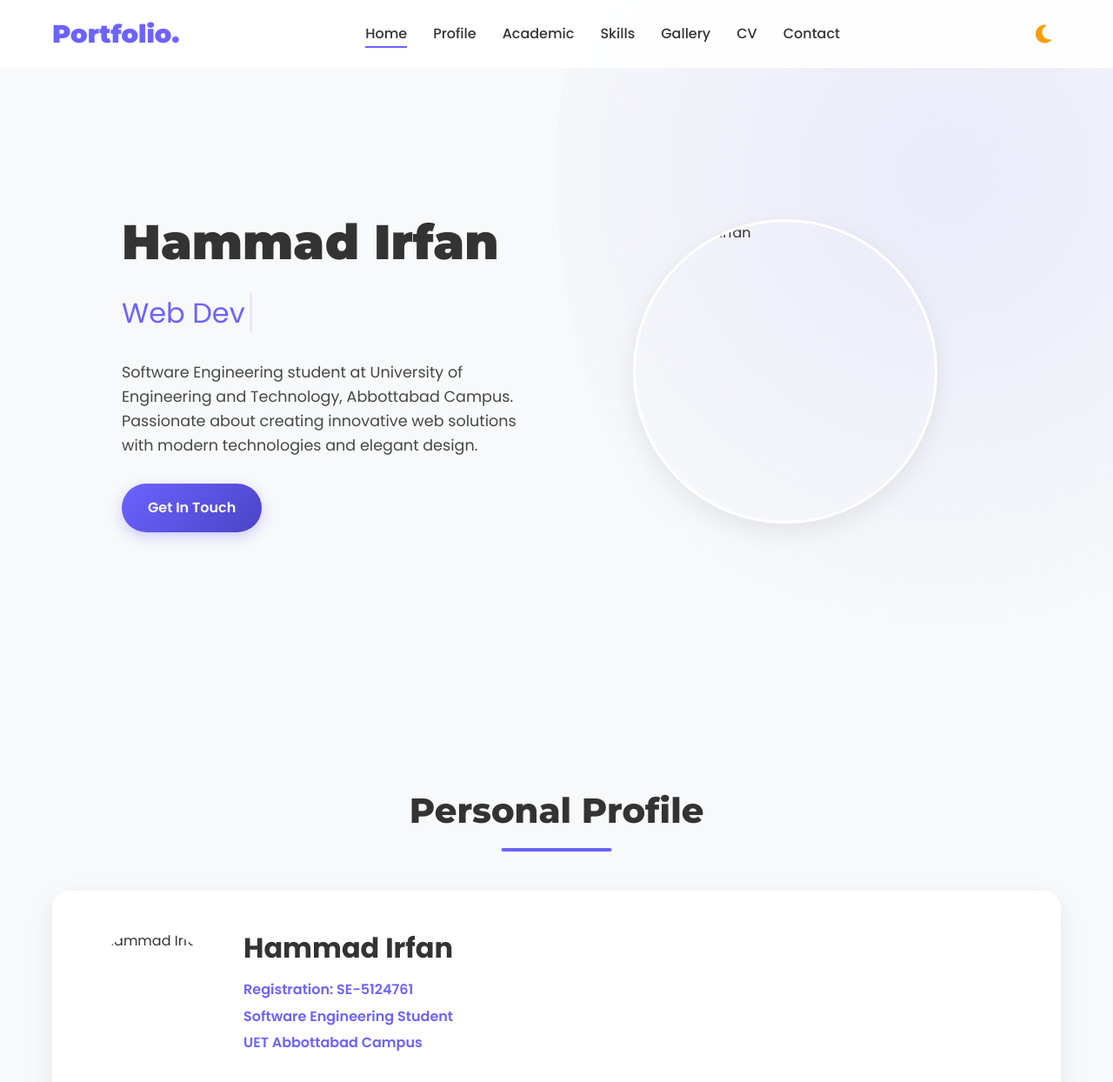
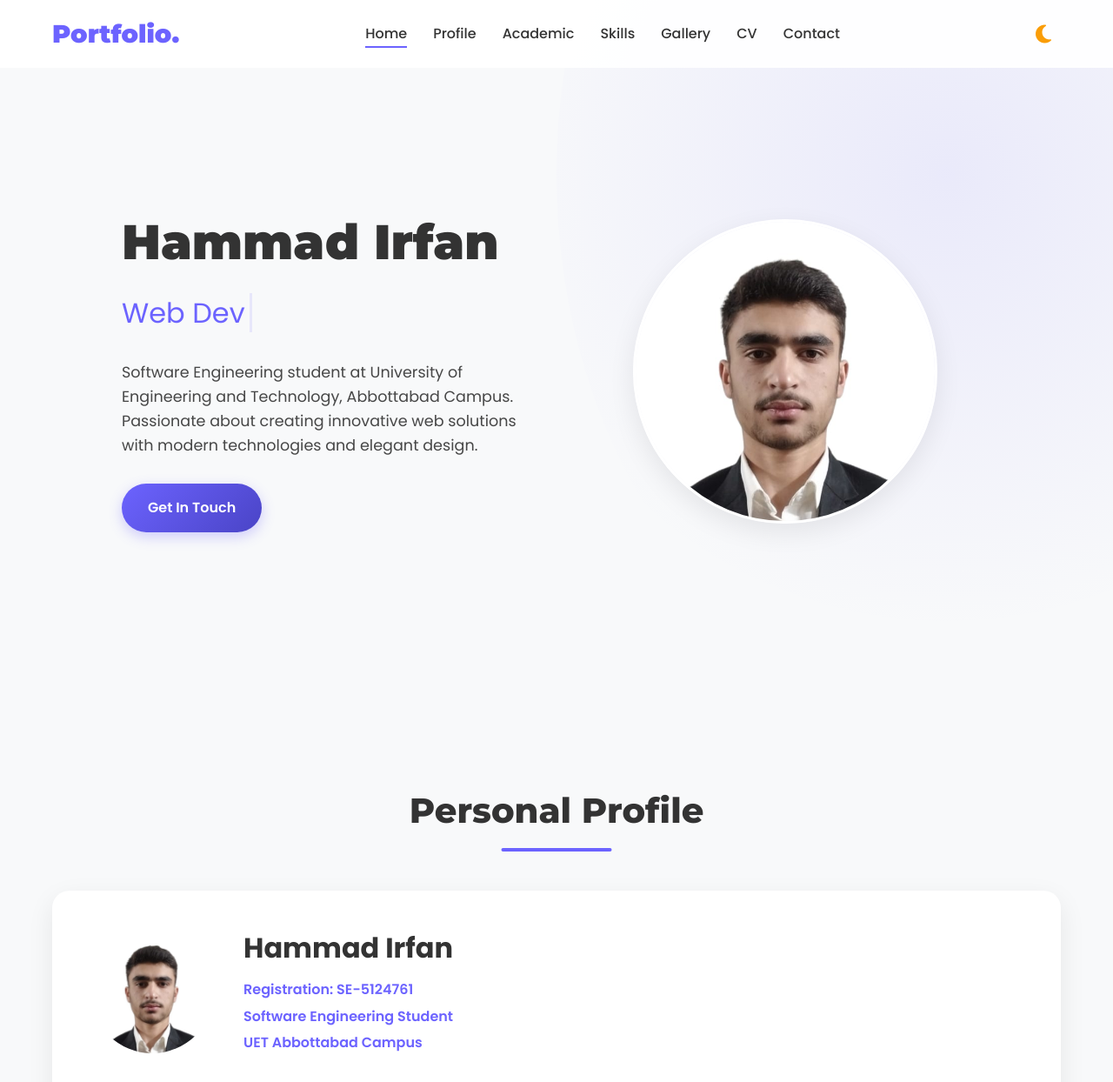
Before and after one commit to engr-hammadirfan/My-Portfolio, a plain HTML site: page index.html in a window 1280 px wide. Shown: the top 1244 px of the page at 87% size. Drawn offline with nearby package versions, Linux system fonts and the light colour scheme.

Commit message:
Update index.html

```diff
--- a/index.html
+++ b/index.html
@@ -61,7 +61,7 @@
           <div><a href="#contact" class="cta-button">Get In Touch</a></div>
         </div>
         <div class="hero-image">
-          <img src="IMG-20251202-WA0019.jpg" alt="Hammad Irfan" class="profile-img">
+          <img src="img.jpeg" alt="Hammad Irfan" class="profile-img">
         </div>
       </div>
     </div>
@@ -74,7 +74,7 @@
       <h2 class="section-title">Personal Profile</h2>
       <div class="profile-card" id="profile-card">
         <div class="profile-header">
-          <img src="IMG-20251202-WA0019.jpg" alt="Hammad Irfan" class="profile-pic-small">
+          <img src="img.jpeg" alt="Hammad Irfan" class="profile-pic-small">
           <div class="profile-info">
             <h3>Hammad Irfan</h3>
             <p>Registration: SE-5124761</p>
@@ -329,4 +329,5 @@
    </div>
 </body>
 
+
 </html>
```
